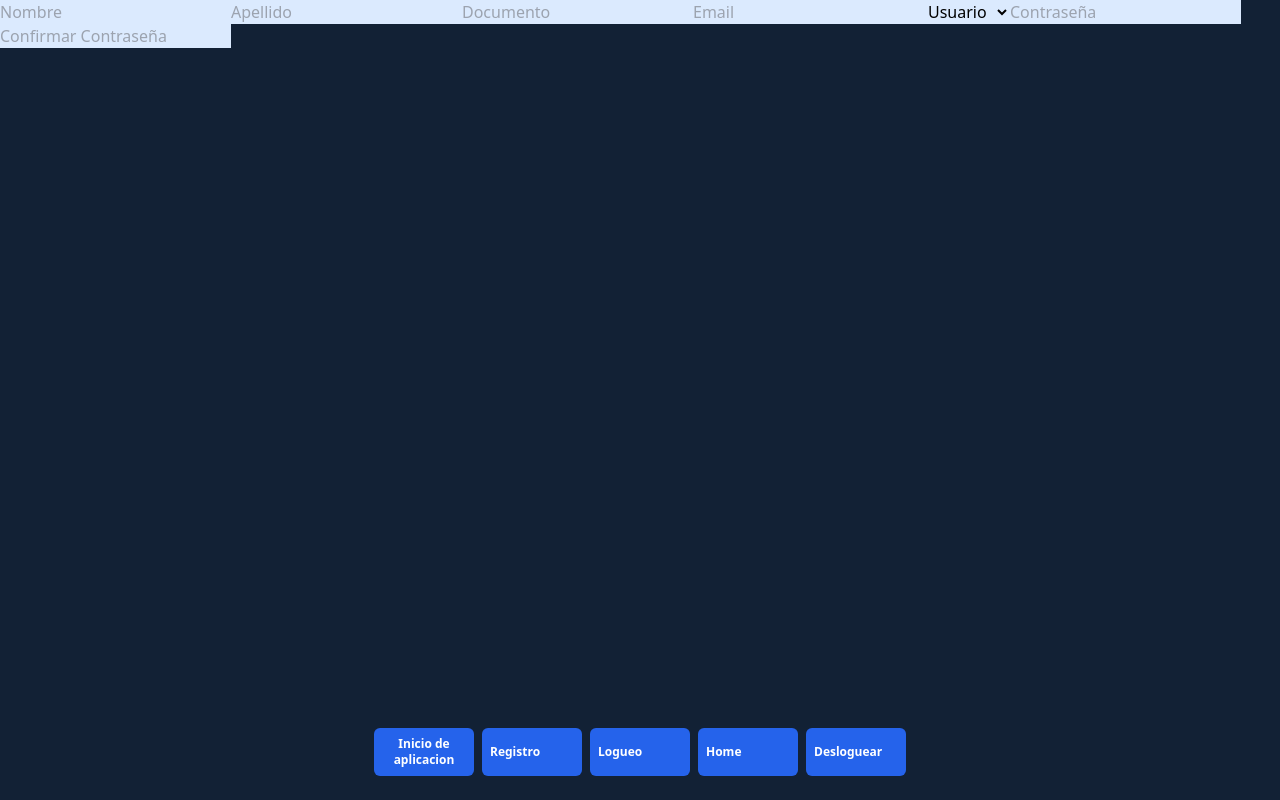
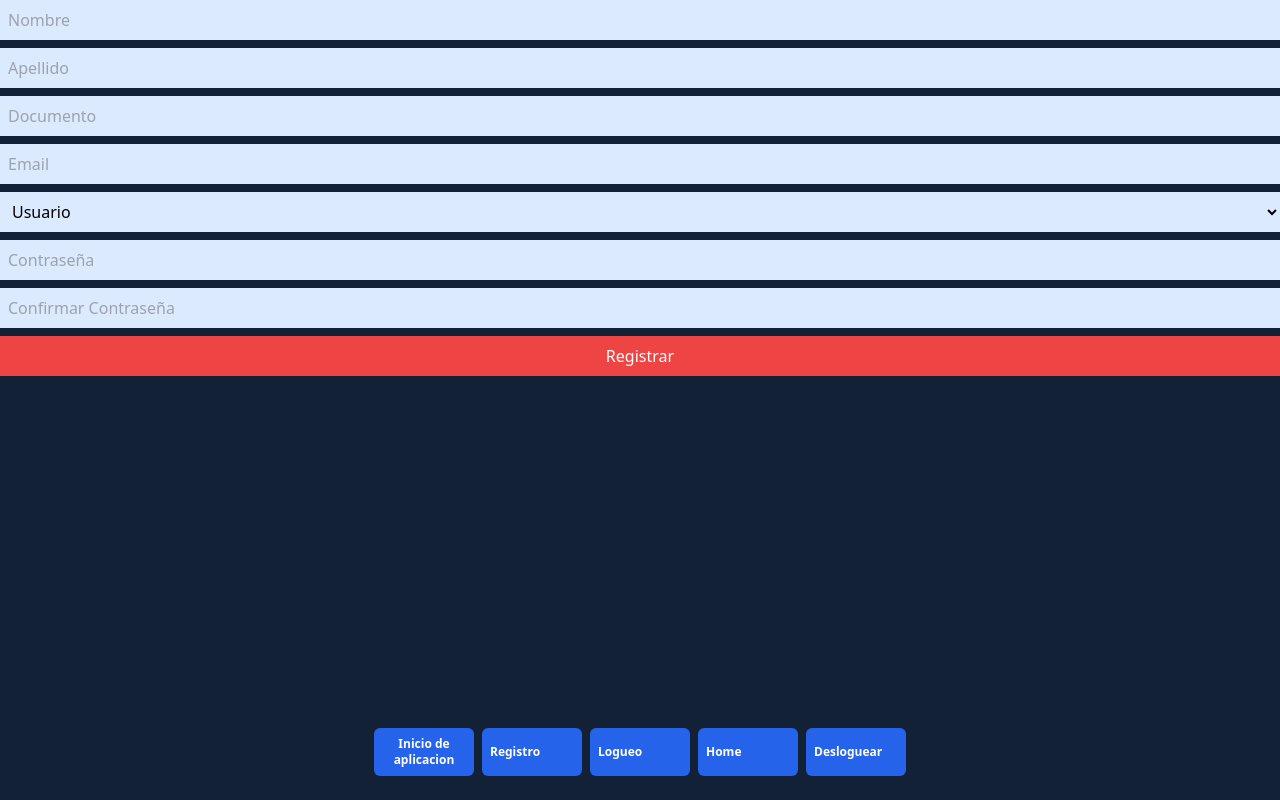
Before and after one commit to Nicoogf/digital-money-application, a Next.js app: page /register in a window 1280 px wide. Built offline with nearby package versions, Linux system fonts and the light colour scheme.

Commit message:
Register

```diff
--- a/package.json
+++ b/package.json
@@ -9,6 +9,7 @@
     "lint": "next lint"
   },
   "dependencies": {
+    "axios": "^1.7.2",
     "bcryptjs": "^2.4.3",
     "jose": "^5.6.3",
     "jsonwebtoken": "^9.0.2",
--- a/src/app/register/page.jsx
+++ b/src/app/register/page.jsx
@@ -1,22 +1,51 @@
+'use client'
+import { registerRequest } from '@/peticiones/auth'
 import React from 'react'
+import { useForm } from 'react-hook-form'
 
 const RegisterPage = () => {
+  const { register , handleSubmit } = useForm()
   return (
     <main>
 
-      <form>
-        <input className='bg-blue-100' name="name" type='text' placeholder='Nombre' />
-        <input className='bg-blue-100' name="lastName" type='text' placeholder='Apellido' />
-        <input className='bg-blue-100' name="dni" type='number' placeholder='Documento' />
-        <input className='bg-blue-100' name="email" type='email' placeholder='Email' />
+      <form onSubmit={handleSubmit(async(values) => {
+        console.log(values)
+        const res = await registerRequest(values)
+        console.log(res)
+      })}
+        className='flex flex-col gap-y-2 text-black'>
+        <input className='bg-blue-100 p-2 ' name="name" type='text' placeholder='Nombre'
+          {...register("name", { required: true })}
+        />
 
-        <select name="rol" placeholder='Rol' className='text-black bg-blue-100'>
+        <input className='bg-blue-100 p-2' name="lastName" type='text' placeholder='Apellido'
+          {...register("lastName", { required: true })} />
+
+
+        <input className='bg-blue-100 p-2' name="dni" type='number' placeholder='Documento'
+          {...register("dni", { required: true })}
+        />
+
+        <input className='bg-blue-100 p-2' name="email" type='email' placeholder='Email'
+          {...register("email", { required: true })} />
+
+
+        <select name="rol" placeholder='Rol' className='text-black bg-blue-100 p-2'
+          {...register("rol", { required: true })}>
           <option>Usuario</option>
           <option>Empresa</option>
         </select>
 
-        <input className='bg-blue-100' name="password" type='password' placeholder='Contraseña' />
-        <input className='bg-blue-100' name="confirmPassword" type='password' placeholder='Confirmar Contraseña' />
+
+        <input className='bg-blue-100 p-2' name="password" type='password' placeholder='Contraseña'
+          {...register("password", { required: true })} />
+
+
+        <input className='bg-blue-100 p-2' name="confirmPassword" type='password' placeholder='Confirmar Contraseña'
+          {...register("confirmPassword", { required: true })} />
+
+          <button className='bg-red-500 text-white p-2' type='submit'> Registrar </button>
+
       </form>
     </main>
   )
--- /dev/null
+++ b/src/peticiones/auth.js
@@ -0,0 +1,5 @@
+import axios from "axios";
+
+const API = "http://localhost:3000/api"
+
+export const registerRequest = (user) =>  axios.post(`${API}/auth/register` , user)
```
Also changed, not shown: 1 other file (tests, documents, lock files or other folders).
